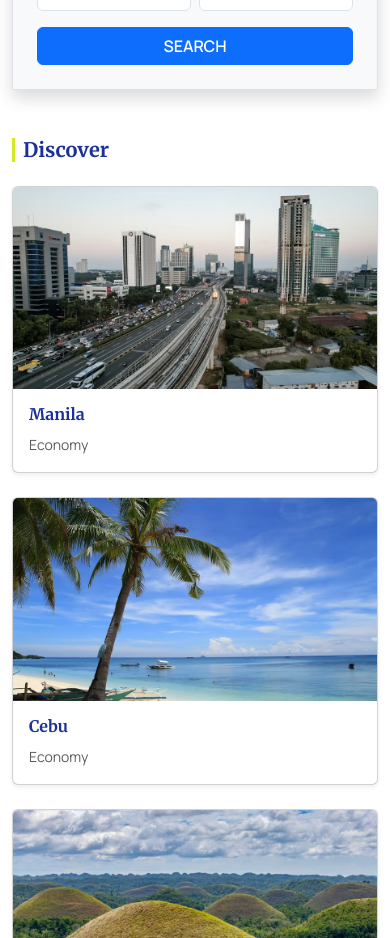
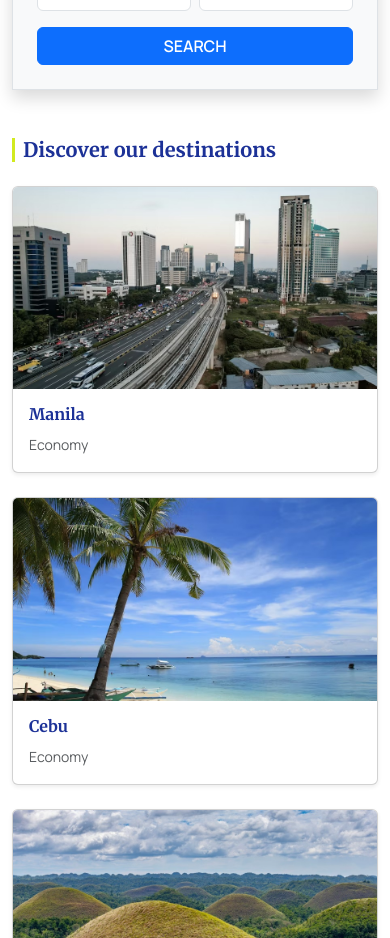
Before and after one commit to karlits-exe/flight-booking-app, a Vue app: page / in a window 390 px wide. Shown: the part 1080-2018 px from the top of the page. Built offline with nearby package versions, Linux system fonts and the light colour scheme.

Commit message:
Fix homepage

```diff
--- a/src/pages/HomePage.vue
+++ b/src/pages/HomePage.vue
@@ -134,12 +134,12 @@
     <!-- DISCOVER SECTION -->
     <section id="discover" class="container my-5">
       <h5 class="fw-bold border-start border-3 ps-2 mb-4">
-        Discover
+        Discover our destinations
       </h5>
 
       <div class="row g-4">
         <div
-          class="col-md-3"
+          class="col-md-3 col-sm-6 col-12"
           v-for="(place, index) in destinations"
           :key="index"
         >
```
